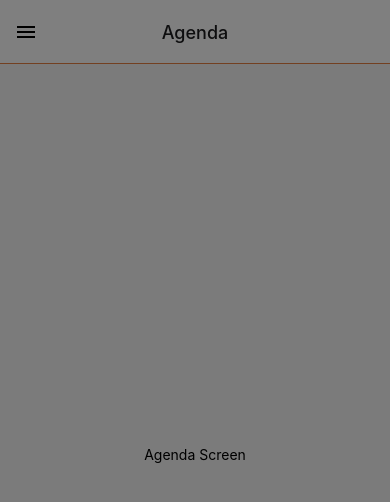
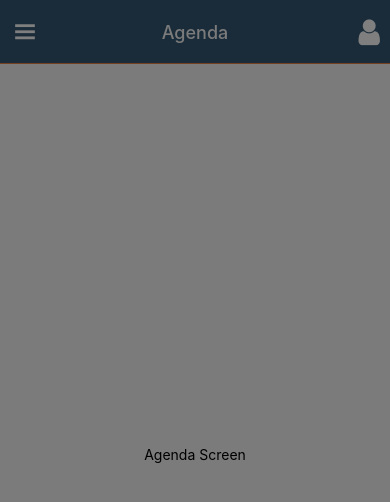
Before and after one commit to eSpark-Consulting-Group/itarian-ticket-sys, a React Native app: screen /Draw in a window 390 px wide. Shown: the top 502 px of the page. Built offline with nearby package versions, Linux system fonts and the light colour scheme.

Commit message:
Merge branch 'f-dev' into 'development' Drawer Screens Header Customized See merge request itarian-mobile/iTarian-TicketSys!8

```diff
--- a/src/navigation/Drawer.tsx
+++ b/src/navigation/Drawer.tsx
@@ -13,8 +13,12 @@ import {
   DrawerItemList,
   DrawerContentScrollView,
   DrawerItem,
+  DrawerHeaderProps,
 } from '@react-navigation/drawer';
-import {useTheme} from '@react-navigation/native';
+import {useTheme, DrawerActions} from '@react-navigation/native';
+import {Theme} from '../theme/colors';
+import Ionicons from 'react-native-vector-icons/Ionicons';
+import FA from 'react-native-vector-icons/FontAwesome';
 
 import {
   Agenda,
@@ -78,13 +82,38 @@ const DrawerContent = (props: any) => {
   );
 };
 
-const Draw = () => {
+const Draw = ({navigation, route}: DrawerHeaderProps) => {
+  const {colors}: Theme = useTheme();
+
   return (
     <Drawer.Navigator
       initialRouteName="Agenda"
       useLegacyImplementation={true}
       drawerContent={props => <DrawerContent {...props} />}
-      screenOptions={{drawerType: 'slide', headerTitleAlign: 'center'}}>
+      screenOptions={{
+        drawerType: 'slide',
+        headerTitleAlign: 'center',
+        headerStyle: {backgroundColor: colors.primary},
+        headerTitleStyle: {color: colors.background},
+        headerLeft: () => (
+          <Ionicons
+            size={30}
+            name="menu"
+            color="#fff"
+            onPress={() => navigation.dispatch(DrawerActions.openDrawer())}
+            style={{left: 10}}
+          />
+        ),
+        headerRight: () => (
+          <FA
+            size={30}
+            name="user"
+            color="#fff"
+            onPress={() => console.log('Hello User')}
+            style={{right: 10}}
+          />
+        ),
+      }}>
       <Drawer.Screen name="Agenda" component={Agenda} />
       <Drawer.Screen name="Search" component={Search} />
       <Drawer.Screen name="Calendar" component={Calendar} />
--- a/src/theme/colors.ts
+++ b/src/theme/colors.ts
@@ -1,4 +1,19 @@
-export const LightTheme = {
+export type Theme = {
+  dark: boolean;
+  colors: Colors;
+};
+
+export type Colors = {
+  primary: string;
+  secondary: string;
+  background: string;
+  border: string;
+  text: string;
+  card: string;
+  notification: string;
+};
+
+export const LightTheme: Theme = {
   dark: false,
   colors: {
     primary: '#355973',
@@ -11,7 +26,7 @@ export const LightTheme = {
   },
 };
 
-export const DarkTheme = {
+export const DarkTheme: Theme = {
   dark: true,
   colors: {
     primary: '#ffffff',
```
